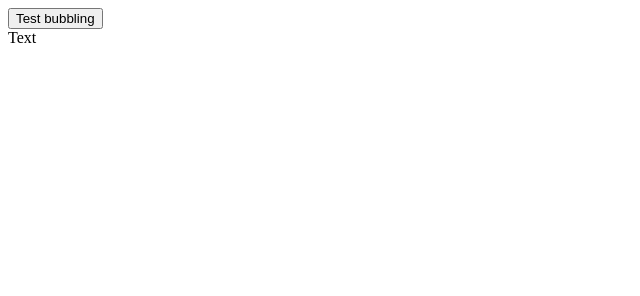
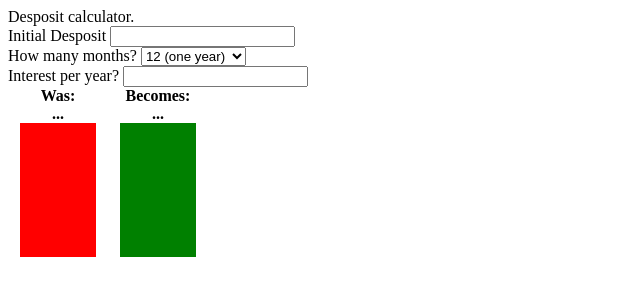
Before and after one commit to m-thompson-code/js-info-tutorial, a website: page app/index.html in a window 1280 px wide. Shown: the whole page, without its empty margins (0-640 px from the left). Drawn offline with nearby package versions, Linux system fonts and the light colour scheme; no server answers.

Commit message:
messing around with input example

```diff
--- a/app/index.html
+++ b/app/index.html
@@ -5,12 +5,96 @@
     <meta name="viewport" content="width=device-width, initial-scale=1.0">
     <!-- https://javascript.info/ -->
     <title>javascript.info tutorial</title>
+
+    <style>
+        #charts {
+            display: flex;
+        }
+
+        #charts .chart {
+            display: flex;
+            flex-direction: column;
+            /* justify-content: center; */
+            align-items: center;
+
+            /* width: 100%; */
+            min-width: 100px;
+            min-height: 170px;
+            padding: 0 12px;
+            box-sizing: border-box;
+
+            font-weight: 600;
+        }
+
+        .bar-wrapper {
+            flex-grow: 1;
+
+            display: flex;
+            align-items: flex-end;
+
+            height: 100%;
+            width: 100%;
+        }
+        .bar {
+            height: 100%;
+            width: 100%;
+        }
+        .bar.green {
+            background: green;
+        }
+        .bar.red {
+            background: red;
+        }
+    </style>
 </head>
 <body>
-    <div>
-        <button>Test bubbling</button>
-    </div>
-    <div id="text">Text</div>
+    <form name="despoit-calculator">
+
+        <div>
+            Desposit calculator.
+        </div>
+
+        <div>
+            Initial Desposit <input name="initial">
+        </div>
+
+        <div>
+            How many months?
+            <select name="months" value="12">
+                <option value="3">3 (minimum)</option>
+                <option value="6">6 (half-year)</option>
+                <option value="12" selected>12 (one year)</option>
+                <option value="18">18 (1.5 years)</option>
+                <option value="24">24 (2 years)</option>
+                <option value="30">30 (2.5 years)</option>
+                <option value="36">36 (3.5 years)</option>
+                <option value="60">60 (5 years)</option>
+              </select>
+        </div>
+
+        <div>
+            Interest per year? <input name="interest">
+        </div>
+
+        <div id="charts">
+            <div class="chart">
+                <div>Was:</div>
+                <div id="initial-label">...</div>
+                <div class="bar-wrapper">
+                    <div id="initial-bar" class="bar red"></div>
+                </div>
+            </div>
+
+            <div class="chart">
+                <div>Becomes:</div>
+                <div id="becomes-label">...</div>
+                <div class="bar-wrapper">
+                    <div id="becomes-bar" class="bar green"></div>
+                </div>
+            </div>
+        </div>
+
+    </form>
 
 
     <script src="/tutorial.js"></script>
--- a/app/tutorial.js
+++ b/app/tutorial.js
@@ -1,29 +1,60 @@
 'use strict';
 
-function hideText() {
-    document.getElementById('text')?.remove();
+const inputs = Array.from(document.getElementsByTagName('input'));
+
+inputs.forEach(input => {
+    document.addEventListener('input', oninput);
+});
+
+const select = document.querySelector('select');
+
+document.addEventListener('change', oninput);
+
+function oninput() {
+    const initial = getInitial();
+    const years = getYears();
+    const interest = getInterest();
+
+    const becomes = getBecomes(initial, interest, years);
+
+    updateBarsUI(initial, becomes);
 }
 
-const div = document.querySelector('div');
-const button = document.querySelector('button');
+function _getForm() {
+    return document.forms['despoit-calculator'];
+}
 
-div.addEventListener("click", (event) => {
-    console.log(event.target, event.currentTarget);
-    console.log("1");
-});
-button.addEventListener("click", (event) => {
-    console.log(event.target, event.currentTarget);
-    console.log("1");
-});
+function getInitial() {
+    const form = _getForm();
 
-div.addEventListener("click", (event) => {
-    console.log(event.target, event.currentTarget);
-    console.log("2");
-});
-button.addEventListener("click", (event) => {
-    console.log(event.target, event.currentTarget);
-    console.log("2");
+    return +form.elements.initial.value || 0;
+}
 
-    // event.stopImmediatePropagation();
-    event.stopPropagation();
-});
+function getYears() {
+    const form = _getForm();
+
+    const months = form.elements.months.value;
+    const years = months / 12;
+
+    return +years || 0;
+}
+
+function getInterest() {
+    const form = _getForm();
+
+    return +form.elements.interest.value / 100 || 0;
+}
+
+function getBecomes(initial, interest, years) {
+    // initial: the initial money sum
+    // interest: e.g. 0.05 means 5% per year
+    // years: how many years to wait
+    return Math.round(initial * (1 + interest * years));
+}
+
+function updateBarsUI(initial, becomes) {
+    console.log(initial, becomes);
+    document.getElementById('initial-label').textContent = initial;
+    document.getElementById('becomes-label').textContent = becomes;
+    document.getElementById('initial-bar').style.height = `${100 * initial / becomes}%`;
+}
--- a/vocab_terms.txt
+++ b/vocab_terms.txt
@@ -75,3 +75,5 @@ event.stopPropagation
 event.stopImmediatePropagation
 Event capturing
 document.forms special collection
+form.elements
+element.textContent
```
